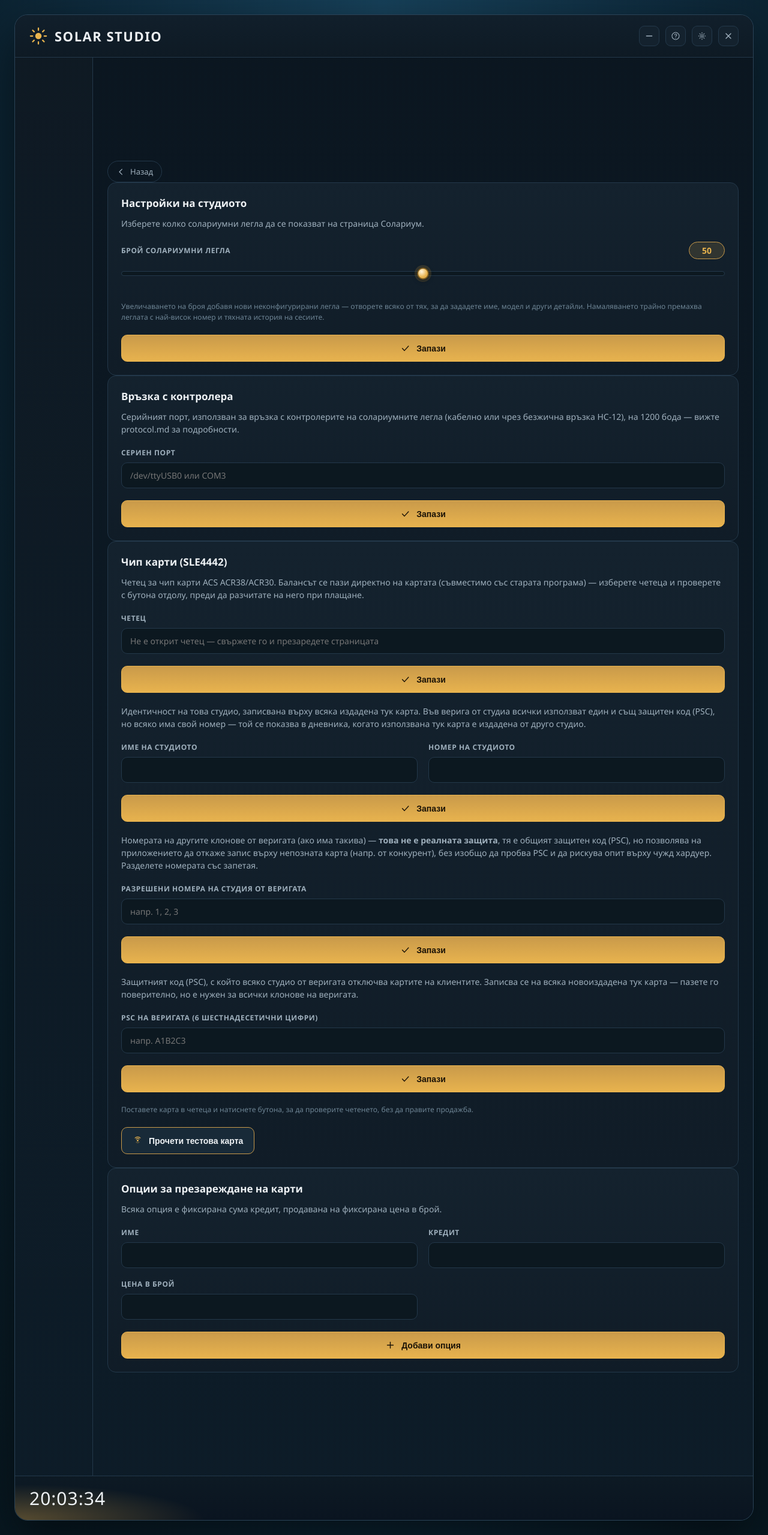
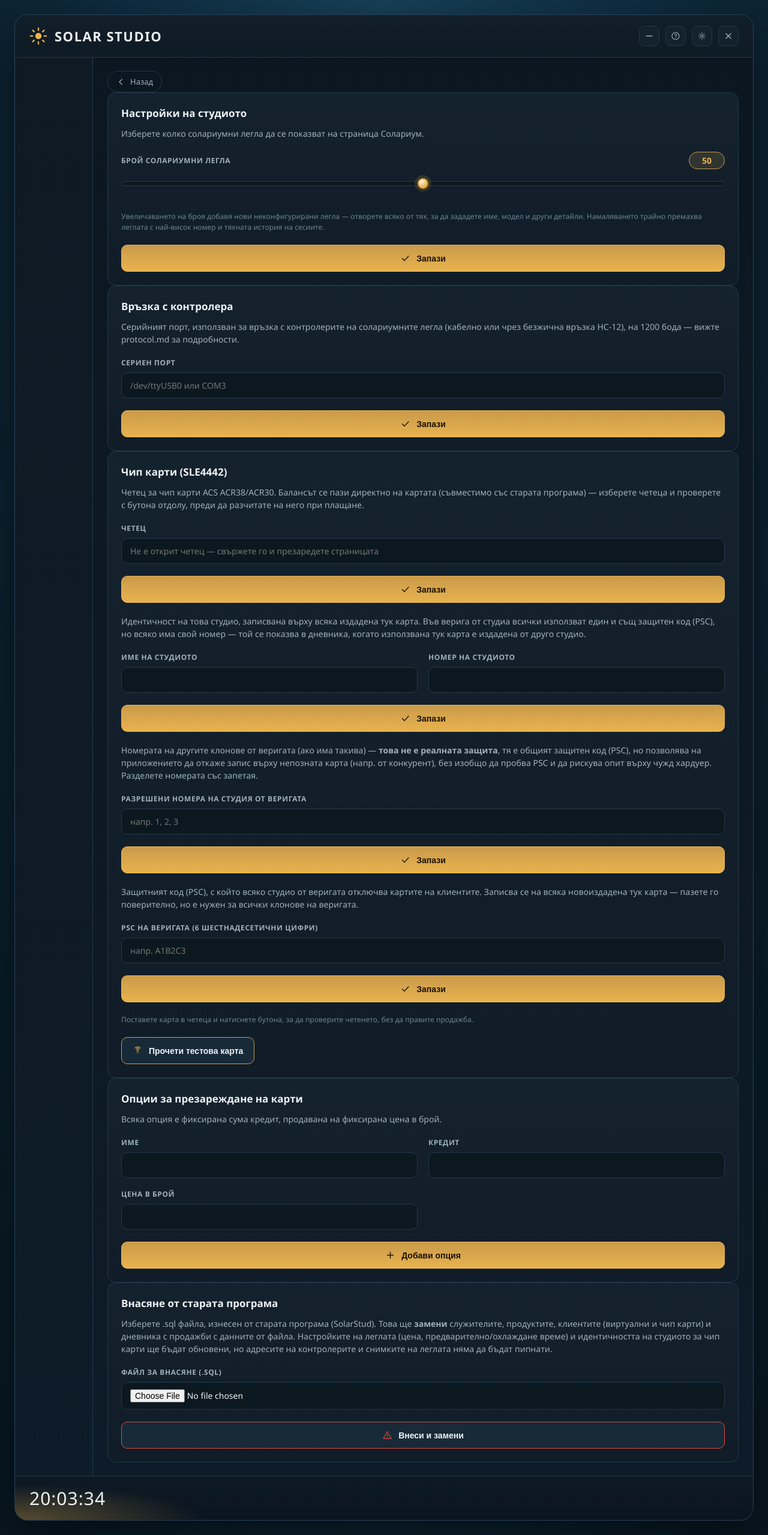
Before and after one commit to dimitarm1/SolarStud, a Python web app: template app/templates/studio.html in a window 1280 px wide. Shown: the whole page at 60% size. Run offline with Jinja, Linux system fonts and the light colour scheme; the template is opened without the code that fills it, so the values that code supplies are empty.

Commit message:
Implement database import

```diff
--- a/app/templates/studio.html
+++ b/app/templates/studio.html
@@ -316,6 +316,30 @@
     {% endfor %}
   </div>
   {% endif %}
+
+  <div class="settings-panel settings-panel--static">
+    <h3 class="settings-panel__title">Внасяне от старата програма</h3>
+    <p class="settings-hint settings-hint--lead">
+      Изберете .sql файла, изнесен от старата програма (SolarStud). Това ще
+      <strong>замени</strong> служителите, продуктите, клиентите (виртуални и чип карти) и
+      дневника с продажби с данните от файла. Настройките на леглата (цена, предварително/охлаждане
+      време) и идентичността на студиото за чип карти ще бъдат обновени, но адресите на
+      контролерите и снимките на леглата няма да бъдат пипнати.
+    </p>
+    <form class="settings-form" method="post" action="{{ url_for('studio_import_legacy') }}"
+          enctype="multipart/form-data"
+          data-confirm="Това ще ЗАМЕНИ служителите, продуктите, клиентите и дневника с продажби с данните от избрания файл. Текущите данни в тези секции ще бъдат изтрити. Продължавате ли?"
+          data-confirm-yes="Да, внеси и замени">
+      <label class="field">
+        <span class="field__label">Файл за внасяне (.sql)</span>
+        <input class="field__input" type="file" name="legacy_file" accept=".sql" required>
+      </label>
+      <button class="action-btn action-btn--stop" type="submit">
+        {{ icon('warning', 'action-icon') }}
+        <span>Внеси и замени</span>
+      </button>
+    </form>
+  </div>
 </section>
 {% endblock %}
 
```
Also changed, not shown: app/app.py (+37 -2 lines).
